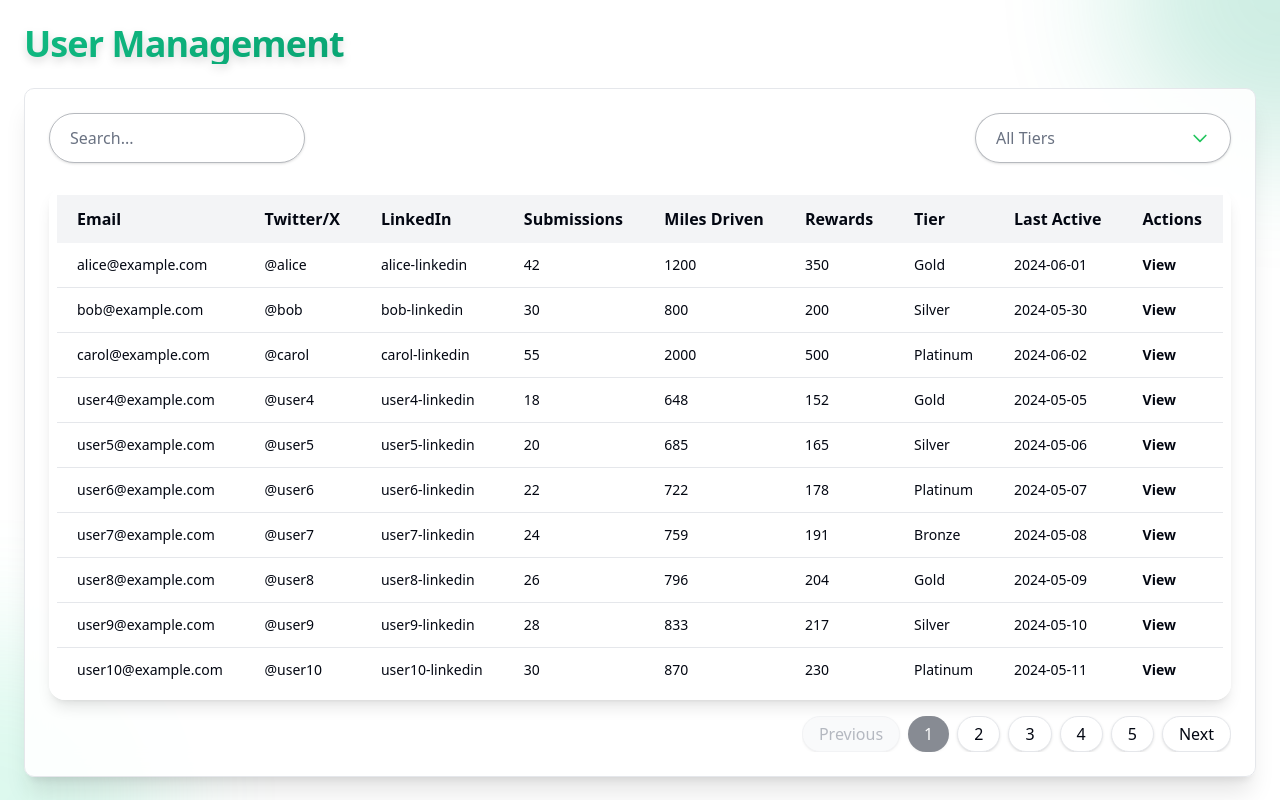
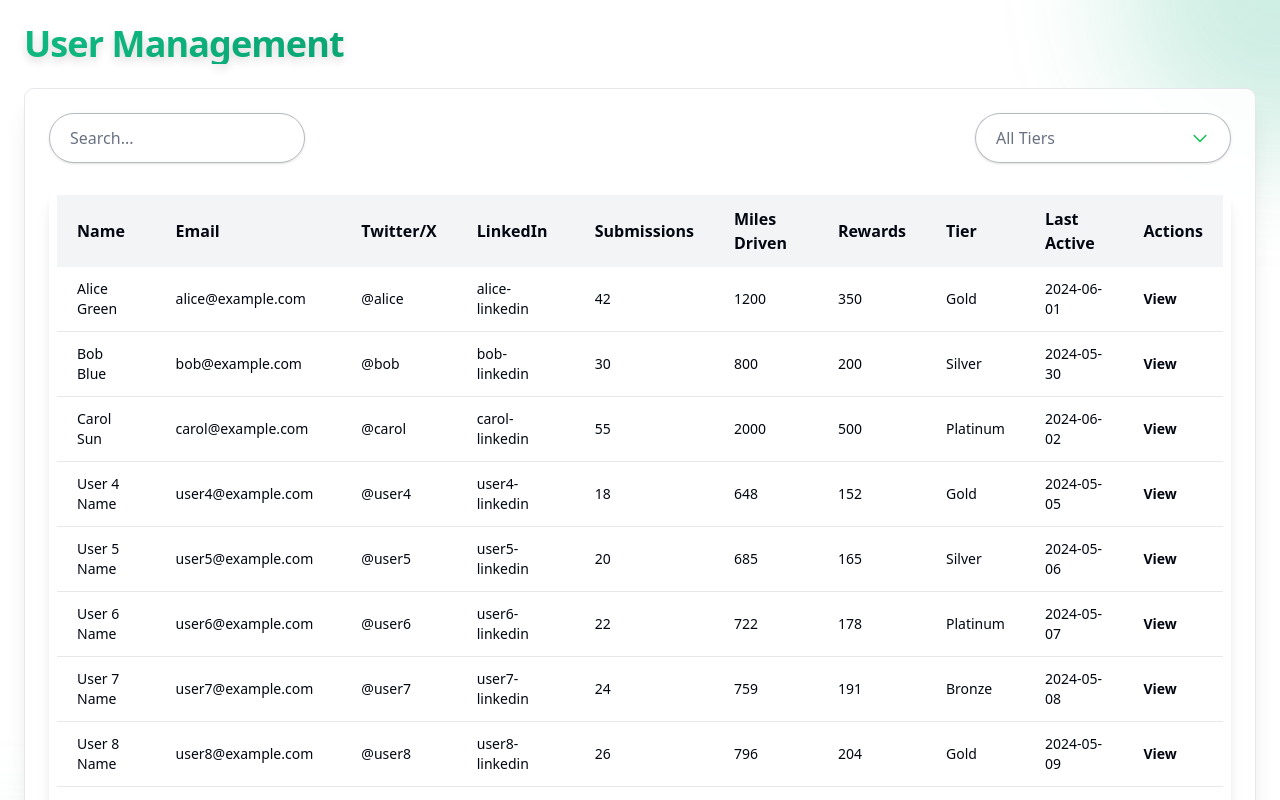
Before and after one commit to DattatrayPatil-Alchemytech/byteme-ai-frontend, a Next.js app: page /admin/users in a window 1280 px wide. Shown: the top 800 px of the page. Built offline with nearby package versions, Linux system fonts and the light colour scheme.

Commit message:
feat: BA-50 Username column added.

```diff
--- a/app/admin/users/page.tsx
+++ b/app/admin/users/page.tsx
@@ -9,6 +9,10 @@ import { Button } from '@/components/ui/button';
 import { Select } from '@/components/ui/DropdownMenu';
 
 const columns = [
+  {
+    accessorKey: 'name',
+    header: 'Name',
+  },
   {
     accessorKey: 'email',
     header: 'Email',
```
